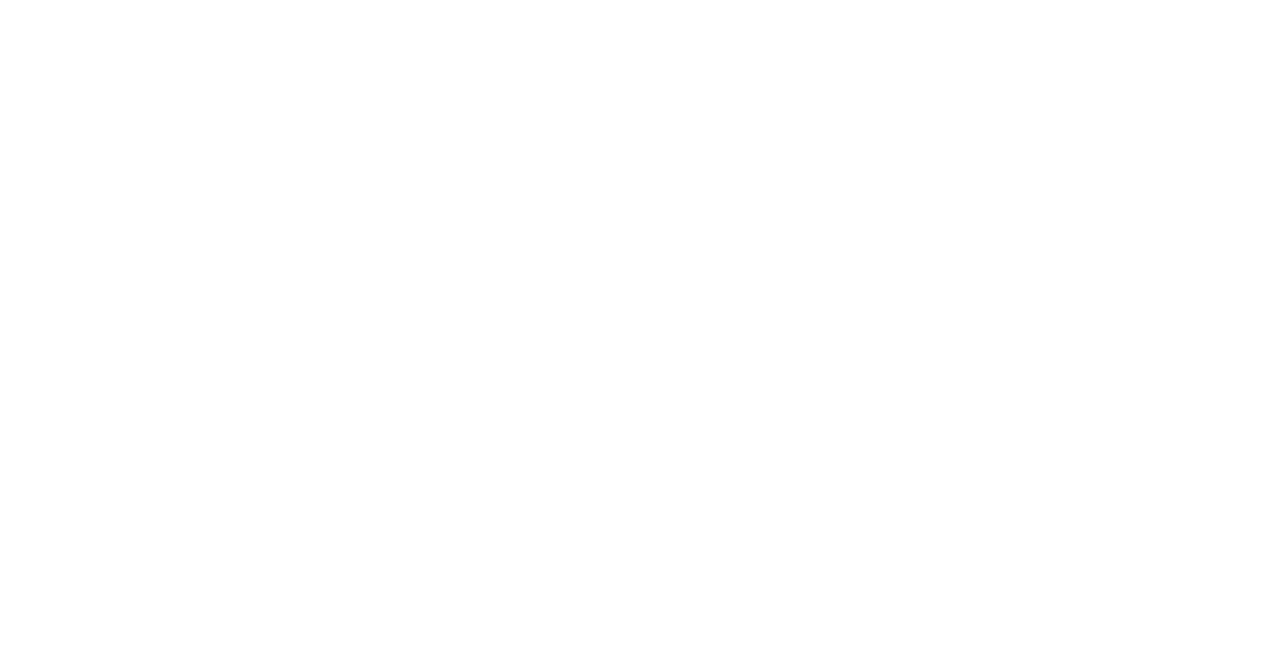
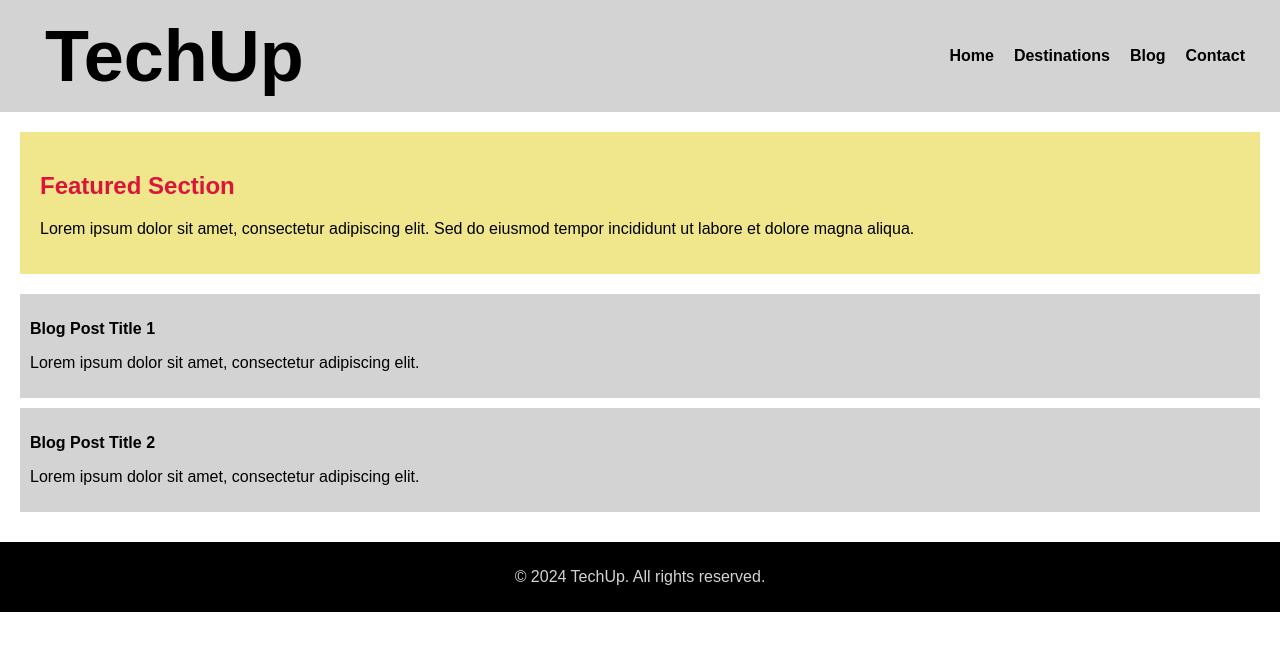
Before and after one commit to techupth/css-directions-and-box-model-fe-1-group-4, a website: page ex-2/index.html in a window 1280 px wide. Drawn offline with Linux system fonts and the light colour scheme.

Commit message:
tum's work

```diff
--- a/ex-1/style.css
+++ b/ex-1/style.css
@@ -1 +1,54 @@
 /* Start coding here */
+body {
+    margin: 0;
+    font-family: 'Sarabun', sans-serif;
+  }
+
+  header {
+    background-color: lightgrey;
+    color: black;
+    padding: 15px;
+    display: flex;
+    justify-content: space-between;
+    align-items: center;
+  }
+
+  header h1 {
+    font-size: 24px;
+    margin: 0;
+  }
+
+  main {
+    padding: 20px;
+  }
+
+  section {
+    margin-bottom: 30px;
+  }
+
+  h2 {
+    font-size: 20px;
+    color: crimson;
+  }
+
+  p {
+    font-size: 16px;
+    color: black;
+  }
+
+  ul {
+    list-style-type: none;
+    padding: 0;
+  }
+
+  li {
+    font-size: 16px;
+    color: black;
+  }
+
+  footer {
+    background-color: black;
+    color: lightgrey;
+    text-align: center;
+    padding: 10px;
+  }
--- a/ex-2/index.html
+++ b/ex-2/index.html
@@ -10,7 +10,39 @@
 </head>
 
 <body>
-  <!-- Start coding here -->
+  <header>
+    <h1>TechUp</h1>
+    <nav>
+      <ul>
+        <li><a href="#">Home</a></li>
+        <li><a href="#">Destinations</a></li>
+        <li><a href="#">Blog</a></li>
+        <li><a href="#">Contact</a></li>
+      </ul>
+    </nav>
+  </header>
+
+  <main>
+    <section class="featured-section">
+      <h2>Featured Section</h2>
+      <p>Lorem ipsum dolor sit amet, consectetur adipiscing elit. Sed do eiusmod tempor incididunt ut labore et dolore magna aliqua.</p>
+    </section>
+
+    <section class="blog-posts">
+      <article>
+        <h3>Blog Post Title 1</h3>
+        <p>Lorem ipsum dolor sit amet, consectetur adipiscing elit.</p>
+      </article>
+      <article>
+        <h3>Blog Post Title 2</h3>
+        <p>Lorem ipsum dolor sit amet, consectetur adipiscing elit.</p>
+      </article>
+    </section>
+  </main>
+
+  <footer>
+    <p>&copy; 2024 TechUp. All rights reserved.</p>
+  </footer>
 </body>
 
 </html>
--- a/ex-2/style.css
+++ b/ex-2/style.css
@@ -1 +1,74 @@
 /* Start coding here */
+body {
+    margin: 0;
+    font-family: Arial, sans-serif;
+  }
+
+  header {
+    background-color: lightgrey;
+    color: black;
+    padding: 15px;
+    display: flex;
+    justify-content: space-between;
+    align-items: center;
+  }
+
+  header h1 {
+    font-size: 72px;
+    margin: 0;
+    margin-left: 30px;
+  }
+
+  nav ul {
+    list-style-type: none;
+    display: flex;
+  }
+
+  nav ul li {
+    margin-right: 20px;
+  }
+
+  nav a {
+    text-decoration: none;
+    color: black;
+    font-size: 16px;
+    font-weight: bold;
+  }
+
+  main {
+    padding: 20px;
+  }
+
+  .featured-section {
+    background-color: khaki;
+    padding: 20px;
+    margin-bottom: 20px;
+  }
+
+  .featured-section h2 {
+    font-size: 24px;
+    color: crimson;
+  }
+
+  .blog-posts article {
+    background-color: lightgrey;
+    padding: 10px;
+    margin-bottom: 10px;
+  }
+
+  .blog-posts h3 {
+    font-size: 16px;
+    color: black;
+  }
+
+  .blog-posts p {
+    font-size: 16px;
+    color: black;
+  }
+
+  footer {
+    background-color: black;
+    color: lightgrey;
+    text-align: center;
+    padding: 10px;
+  }
```
Also changed, not shown: ex-1/index.html (+26 -1 lines).
